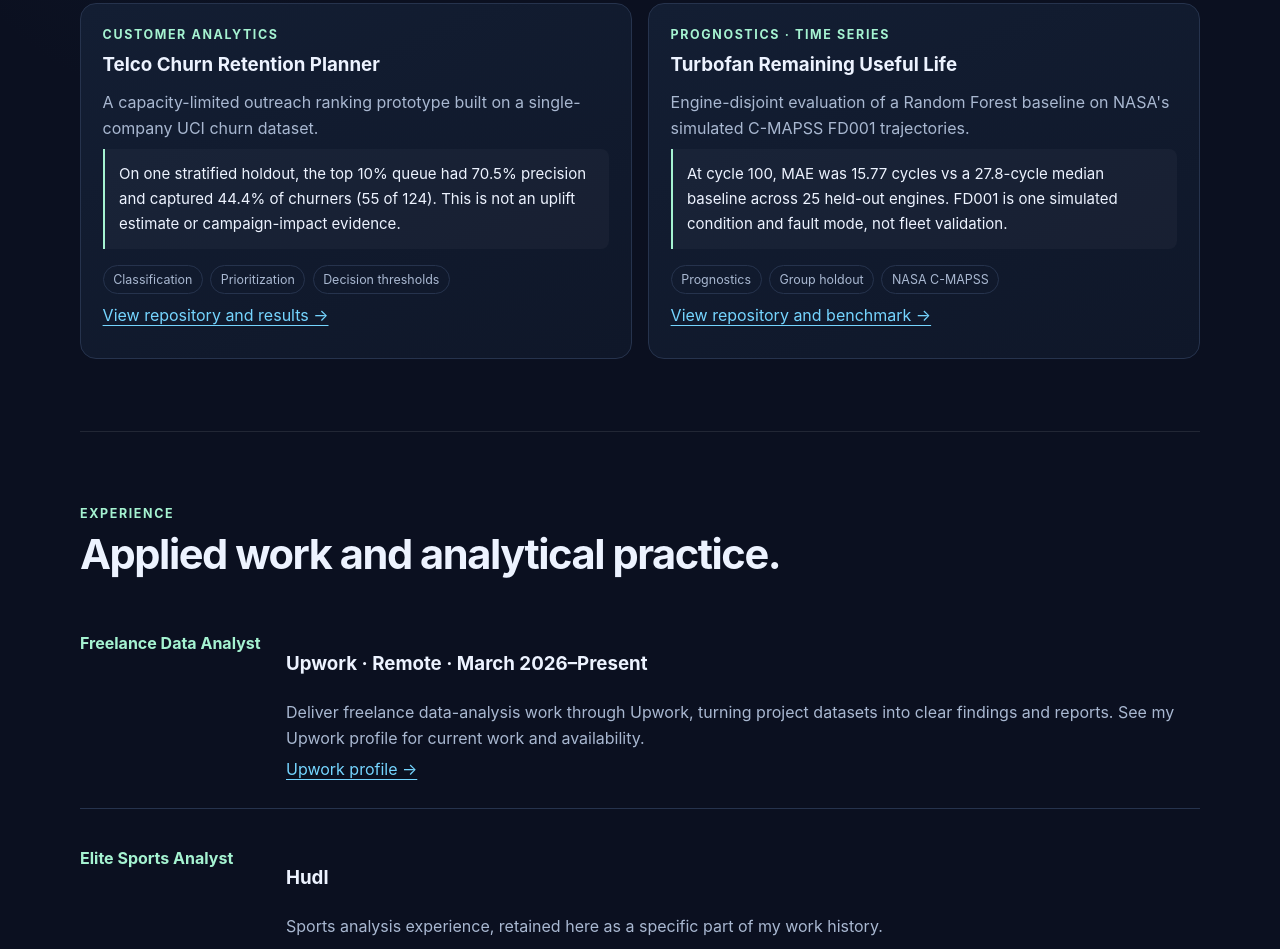
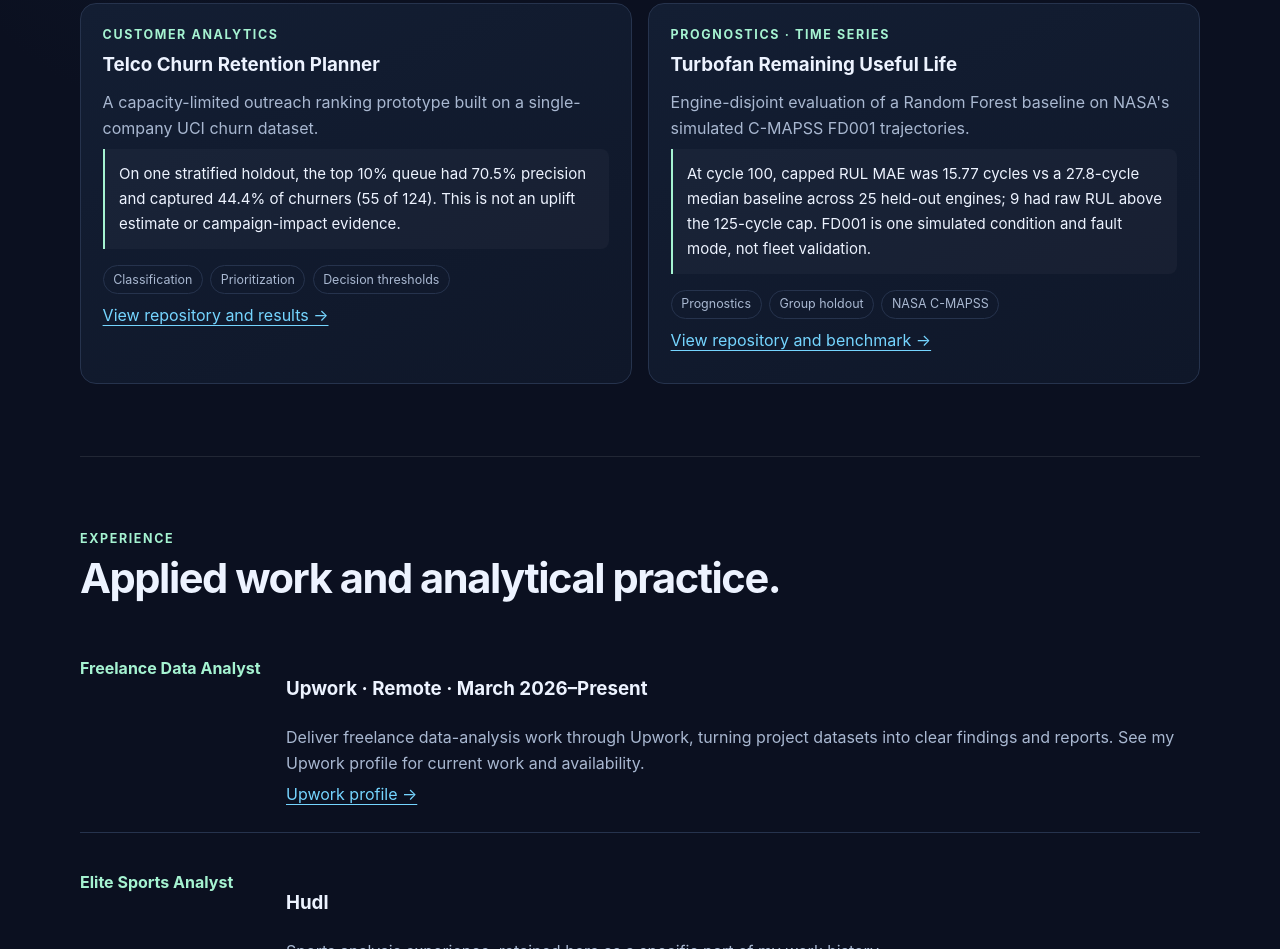
Before and after one commit to sumeetamin/portfolio, a plain HTML site: page index.html in a window 1280 px wide. Shown: the part 1872-2821 px from the top of the page. Drawn offline with Linux system fonts and the light colour scheme.

Commit message:
Clarify capped turbofan error on portfolio

```diff
--- a/index.html
+++ b/index.html
@@ -127,7 +127,7 @@
           <div class="kicker">Prognostics · Time series</div>
           <h3>Turbofan Remaining Useful Life</h3>
           <p>Engine-disjoint evaluation of a Random Forest baseline on NASA's simulated C-MAPSS FD001 trajectories.</p>
-          <p class="result">At cycle 100, MAE was 15.77 cycles vs a 27.8-cycle median baseline across 25 held-out engines. FD001 is one simulated condition and fault mode, not fleet validation.</p>
+          <p class="result">At cycle 100, capped RUL MAE was 15.77 cycles vs a 27.8-cycle median baseline across 25 held-out engines; 9 had raw RUL above the 125-cycle cap. FD001 is one simulated condition and fault mode, not fleet validation.</p>
           <div class="tags"><span class="tag">Prognostics</span><span class="tag">Group holdout</span><span class="tag">NASA C-MAPSS</span></div>
           <p><a href="https://github.com/sumeetamin/turbofan-remaining-useful-life">View repository and benchmark →</a></p>
         </article>
```
